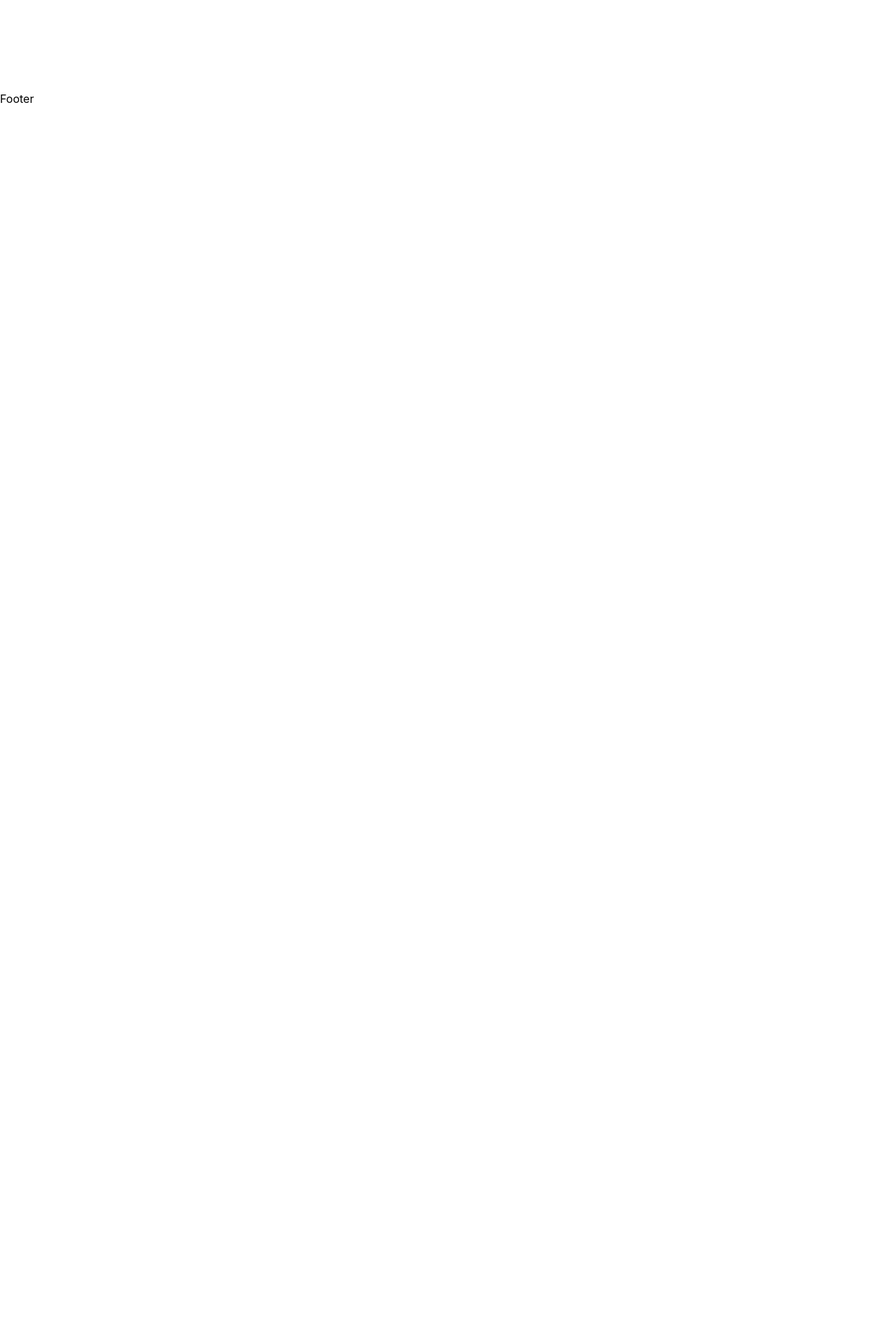
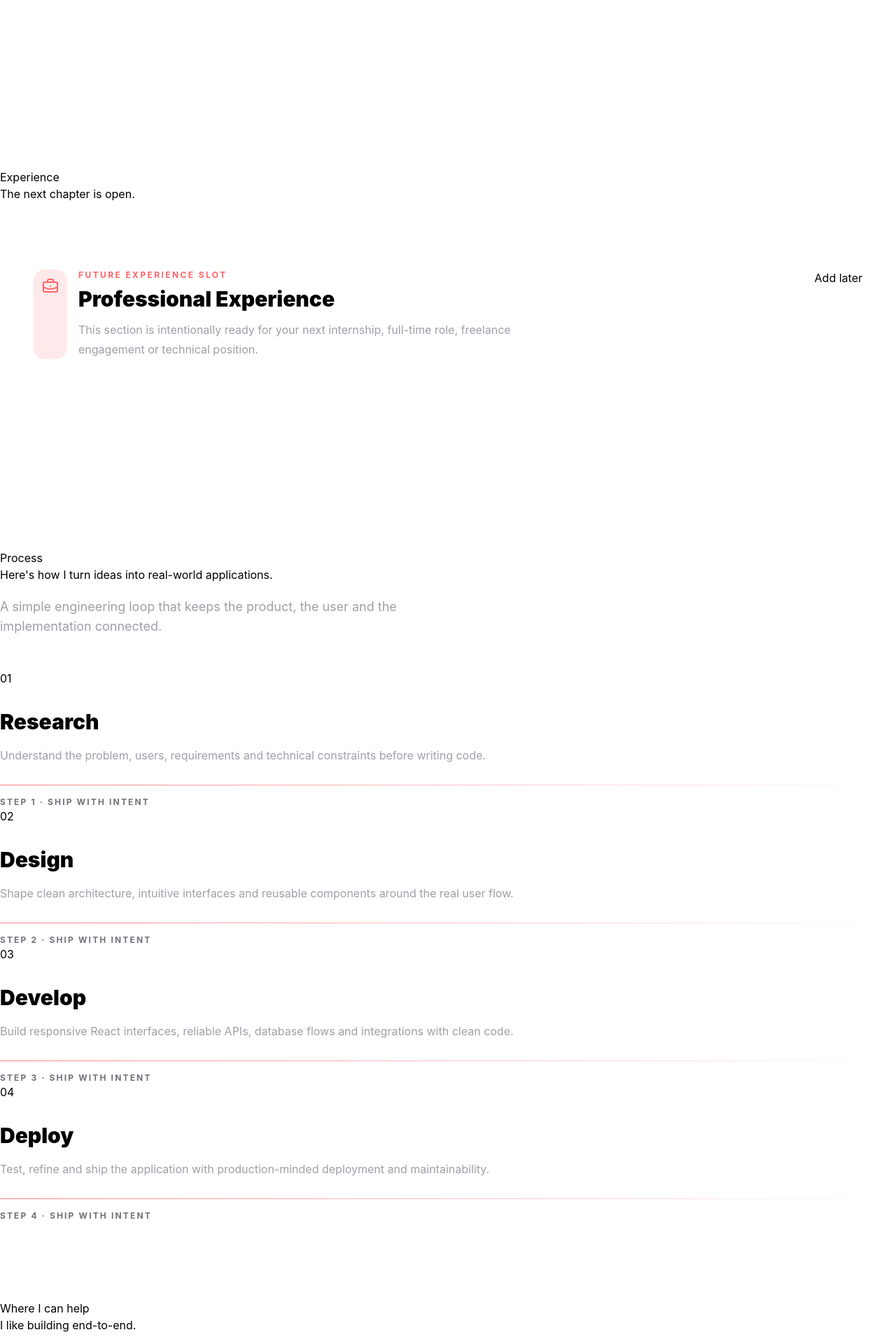
Before and after one commit to zaidxGithub/zaids-portfolio, a React (Vite) app: page / in a window 1280 px wide. Shown: the part 2380-4300 px from the top of the page at 70% size. Before the commit the page ends 2533 px from the top, so only its background shows below. Built offline with nearby package versions, Linux system fonts and the light colour scheme.

Commit message:
Feat: Add Education, Process, Help, and Projects sections to App component

```diff
--- a/src/App.jsx
+++ b/src/App.jsx
@@ -5,6 +5,10 @@ import Footer from "./components/layout/Footer";
 import HeroSection from "./components/sections/HeroSection";
 import MarqueeSection from "./components/sections/MarqueeSection";
 import AboutSection from "./components/sections/AboutSection";
+import EducationSection from "./components/sections/EducationSection";
+import ProcessSection from "./components/sections/ProcessSection";
+import HelpSection from "./components/sections/HelpSection";
+import ProjectsSection from "./components/sections/ProjectsSection";
 
 export default function App() {
   const [theme, setTheme] = useState(() => localStorage.getItem("zaid-theme") || "dark");
@@ -29,6 +33,11 @@ export default function App() {
         <HeroSection />
         <MarqueeSection />
         <AboutSection />
+        <EducationSection/>
+        <ProcessSection />
+         <HelpSection />
+           <ProjectsSection />
+
 
       </main>
       <Footer />
```
